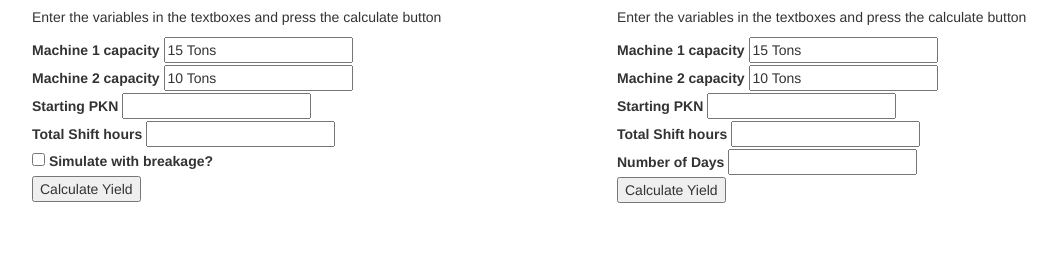
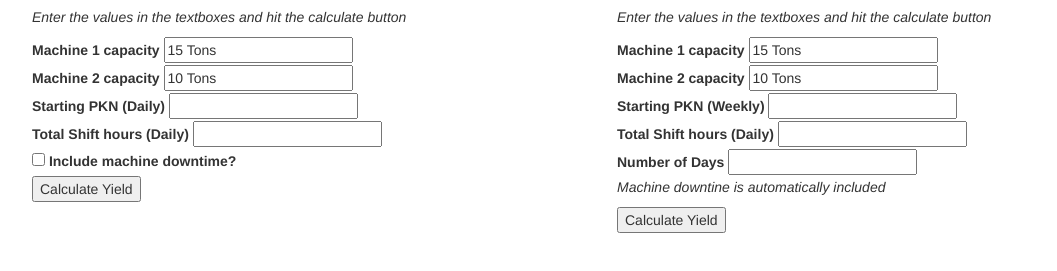
Before and after one commit to dejijaye/pk-yield-calculator, a plain HTML site: page index.html in a window 1280 px wide. Shown: the part 63-334 px from the top of the page, without its empty margins (38-1095 px from the left). Drawn offline with nearby package versions, Linux system fonts and the light colour scheme.

Commit message:
update copy

```diff
--- a/index.html
+++ b/index.html
@@ -12,7 +12,7 @@
         <div class="row">
             <div class="col-md-6">
                     <h1>Daily Yield Calculator</h1>
-                    <p>Enter the variables in the textboxes and press the calculate button</p>
+                    <p><em>Enter the values in the textboxes and hit the calculate button</em></p>
                 <!-- <form action=""> -->
                     <label for="unit_price">
                         Machine 1 capacity
@@ -23,16 +23,16 @@
                     </label>
                     <input type="text" name="mac2_cap" id="mac2_cap" value="10 Tons" readonly><br>
                     <label for="logistics">
-                        Starting PKN
+                        Starting PKN (Daily)
                     </label>
                     <input type="number" name="pkn_amt" id="pkn_amt"><br>
                     <label for="logistics">
-                        Total Shift hours
+                        Total Shift hours (Daily)
                     </label>
                     <input type="number" name="hours" id="hours"><br>
 
                     <input type="checkbox" id="breakage" value="true">
-                    <label for="breakage">Simulate with breakage?</label><br>
+                    <label for="breakage">Include machine downtime?</label><br>
                     <!-- <label for="selling_price">
                         Selling Price
                     </label>
@@ -46,7 +46,7 @@
             </div>
             <div class="col-md-6">
                     <h1>Weekly Yield Calculator</h1>
-                    <p>Enter the variables in the textboxes and press the calculate button</p>
+                    <p><em>Enter the values in the textboxes and hit the calculate button</em></p>
                 <!-- <form action=""> -->
                     <label for="unit_price">
                         Machine 1 capacity
@@ -57,17 +57,18 @@
                     </label>
                     <input type="text" name="mac2_cap" id="mac2_cap" value="10 Tons" readonly><br>
                     <label for="logistics">
-                        Starting PKN
+                        Starting PKN (Weekly)
                     </label>
                     <input type="number" name="w_pkn_amt" id="w_pkn_amt"><br>
                     <label for="logistics">
-                        Total Shift hours
+                        Total Shift hours (Daily)
                     </label>
                     <input type="number" name="w_hours" id="w_hours"><br>
                     <label for="logistics">
                         Number of Days
                     </label>
                     <input type="number" name="days" id="days"><br>
+                    <p><em>Machine downtine is automatically included </em></p>
 
                     <!-- <input type="checkbox" id="breakages" value="true">
                     <label for="breakage" >Simulate with breakage?</label><br> -->
@@ -104,7 +105,7 @@
 
             calcDailyYield: function () {
 
-                var marginText = "<b>Summary: </b>";
+                var marginText = "<b>Day Summary: </b>";
                 // var investmentText = "<b>Total Investment: </b>";
 
                 // TODO: validate entries first
@@ -127,7 +128,7 @@
 
             calcWeeklyYield: function () {
 
-                var marginText = "<b>Summary: </b>";
+                var marginText = "<b>Week Summary: </b>";
                 // var investmentText = "<b>Total Investment: </b>";
 
                 // TODO: validate entries first
```
